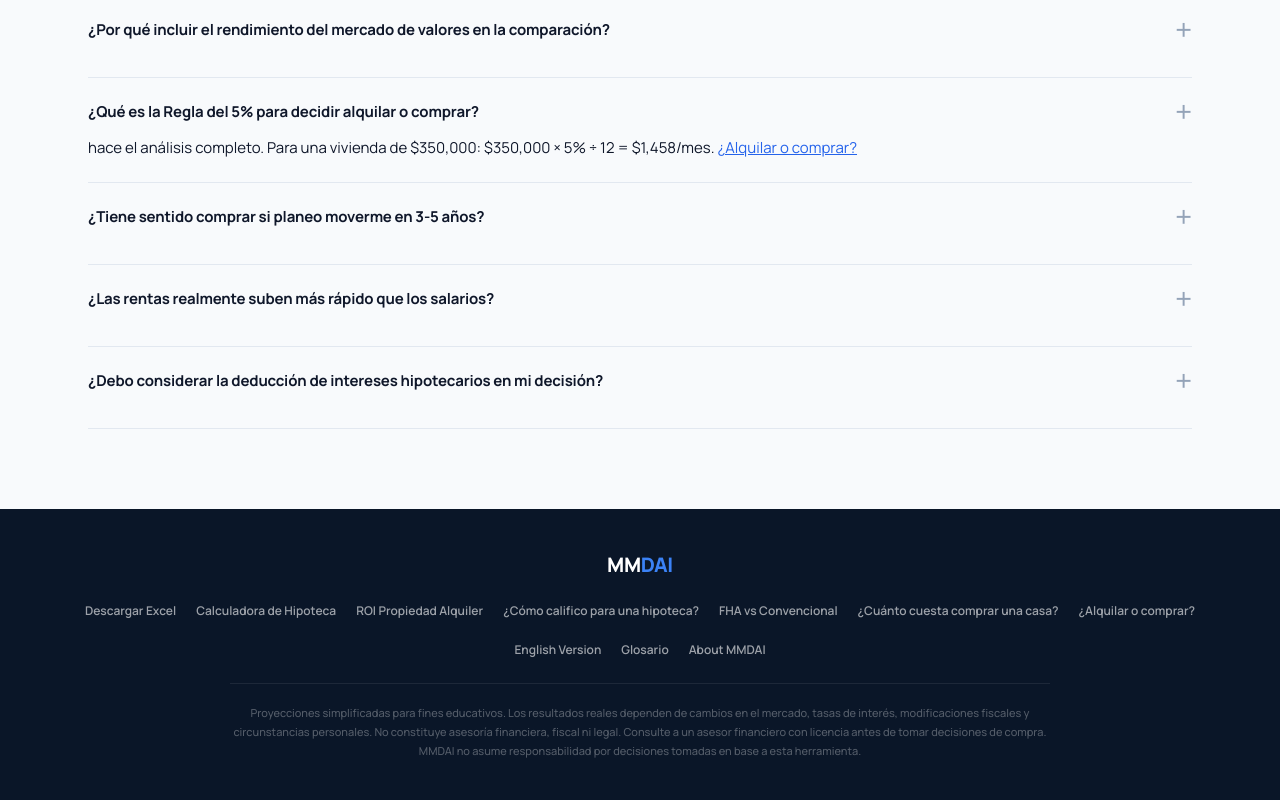
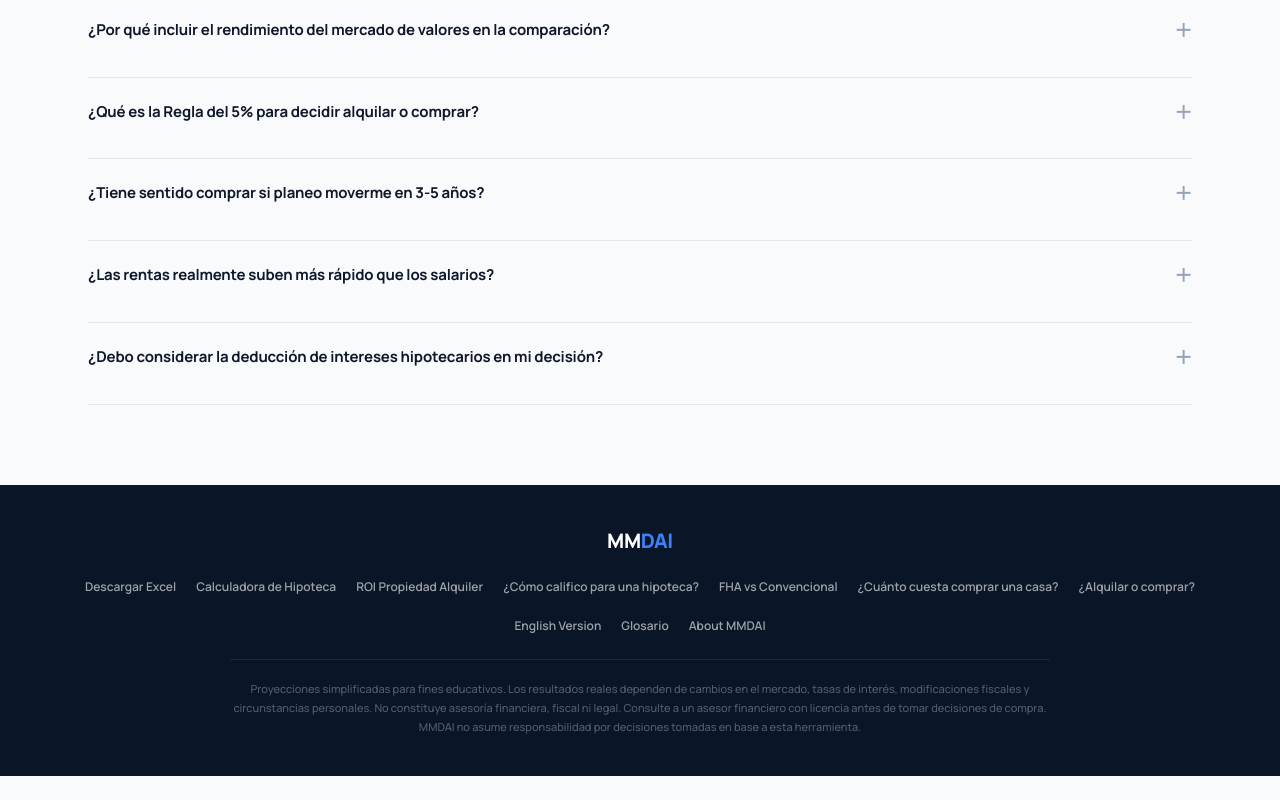
Before and after one commit to mmandai/us-alquilar-comprar, a plain HTML site: page index.html in a window 1280 px wide. Shown: the part 3614-4414 px from the top of the page. After the commit the page ends 4390 px from the top, so only its background shows below. Drawn offline with nearby package versions, Linux system fonts and the light colour scheme.

Commit message:
Update index.html

```diff
--- a/index.html
+++ b/index.html
@@ -560,7 +560,7 @@ if(localStorage.getItem('cookieConsent')==='accepted'){loadAnalytics();}
       </div>
       <div class="faq-item">
         <div class="faq-q" onclick="toggleFaq(this)">¿Qué es la Regla del 5% para decidir alquilar o comprar?</div>
-        <div class="faq-a">La Regla del 5% es una aproximación rápida: multiplica el precio de compra por 5% y divide entre 12. Si tu renta mensual actual es <strong>menor a ese número, alquilar puede ser más eficiente</strong>. El 5% incluye: ~1% de impuesto predial, ~1% de mantenimiento y ~3% de costo de oportunidad del capital. Es solo un filtro inicial — esta <a href="https://mmandai.github.io/us-hipoteca/" style="color:var(--blue);text-decoration:underline;">calculadora</a></div> hace el análisis completo. Para una vivienda de $350,000: $350,000 × 5% ÷ 12 = $1,458/mes. <a href="https://mmandai.github.io/us-alquilar-o-comprar-explicado/" style="color:var(--blue);text-decoration:underline;">¿Alquilar o comprar?</a>
+        <div class="faq-a">La Regla del 5% es una aproximación rápida: multiplica el precio de compra por 5% y divide entre 12. Si tu renta mensual actual es <strong>menor a ese número, alquilar puede ser más eficiente</strong>. El 5% incluye: ~1% de impuesto predial, ~1% de mantenimiento y ~3% de costo de oportunidad del capital. Es solo un filtro inicial — esta <a href="https://mmandai.github.io/us-hipoteca/" style="color:var(--blue);text-decoration:underline;">calculadora</a> hace el análisis completo. Para una vivienda de $350,000: $350,000 × 5% ÷ 12 = $1,458/mes. <a href="https://mmandai.github.io/us-alquilar-o-comprar-explicado/" style="color:var(--blue);text-decoration:underline;">¿Alquilar o comprar?</a></div>
       </div>
       <div class="faq-item">
         <div class="faq-q" onclick="toggleFaq(this)">¿Tiene sentido comprar si planeo moverme en 3-5 años?</div>
```
